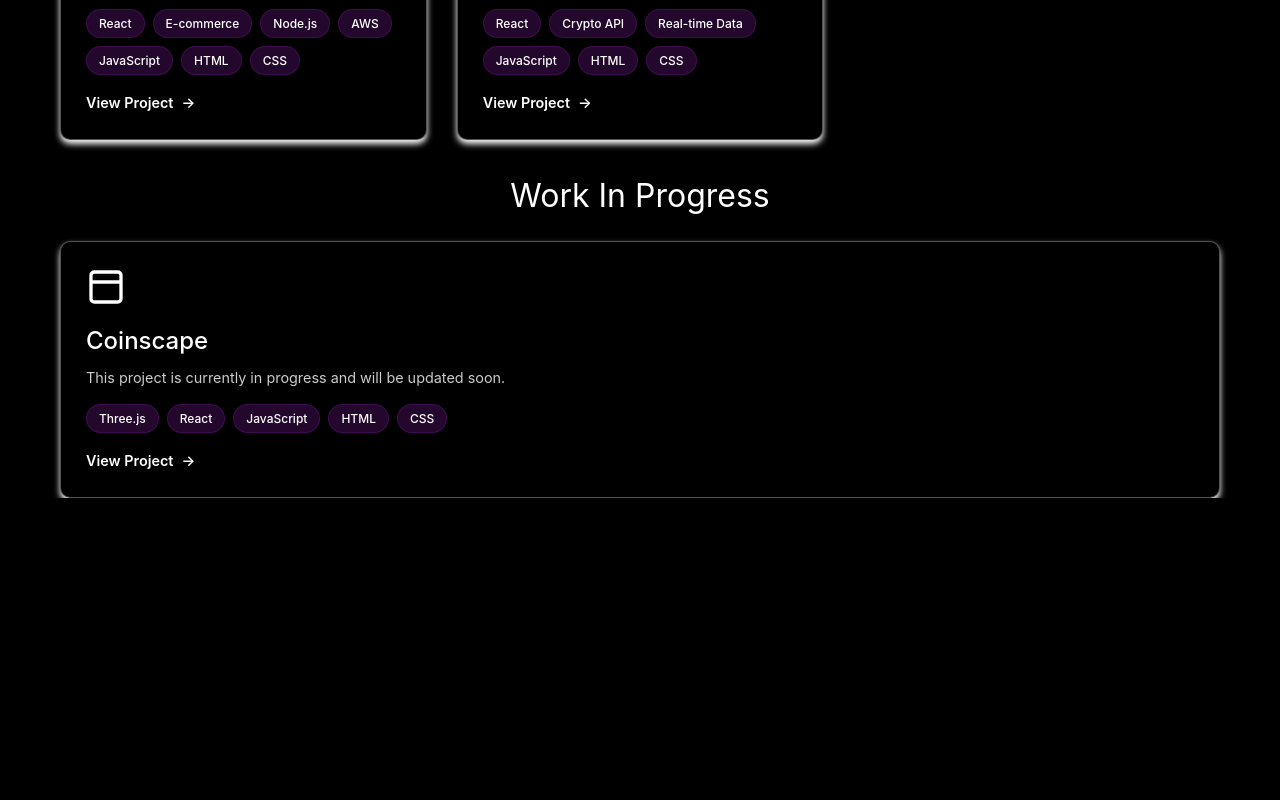
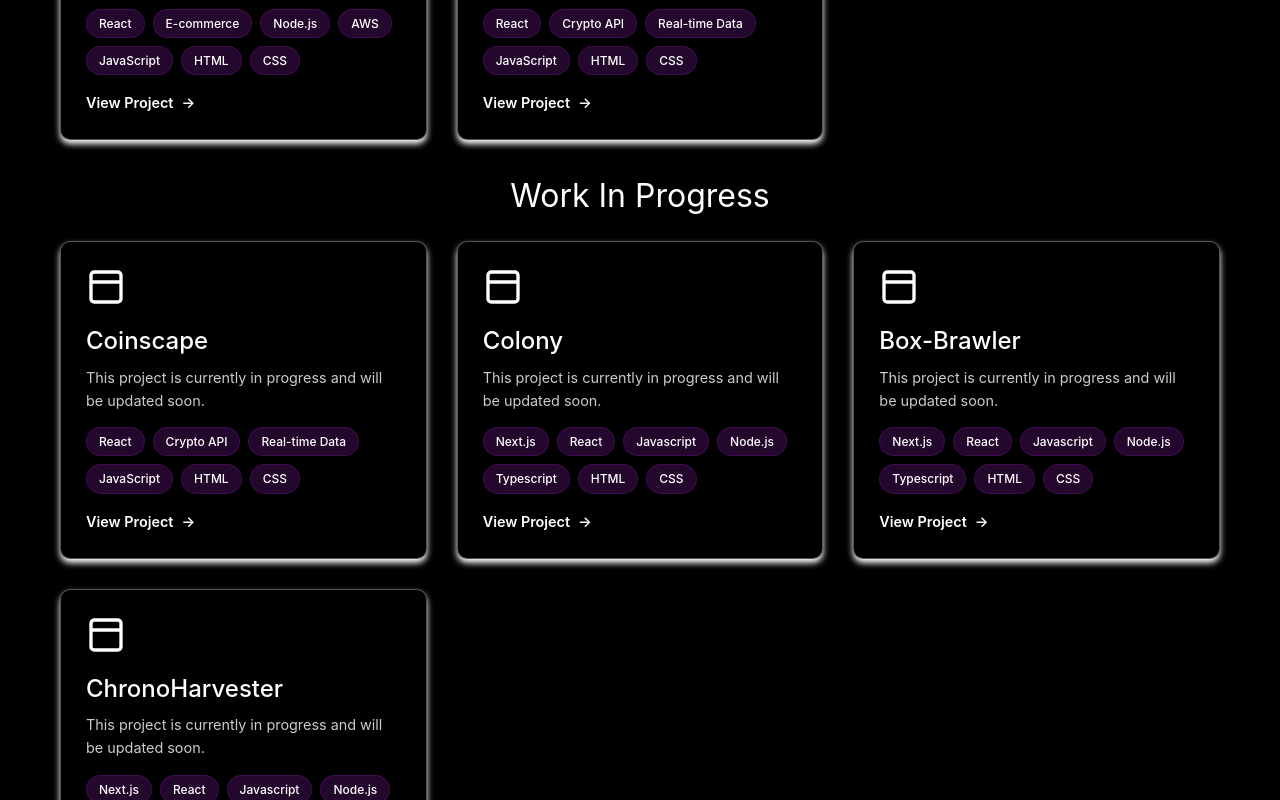
Before and after one commit to sjmiguel8/portfolio, a React (Create React App) app: page /projects in a window 1280 px wide. Shown: the part 2000-2800 px from the top of the page. Before the commit the page ends 2498 px from the top, so only its background shows below. Built offline with nearby package versions, Linux system fonts and the light colour scheme.

Commit message:
more work in progress projects added

```diff
--- a/src/pages/ProjectCard/ProjectCard.js
+++ b/src/pages/ProjectCard/ProjectCard.js
@@ -116,8 +116,29 @@ const Projects = () => {
             description: 'This project is currently in progress and will be updated soon.',
             link: 'https://coinsscape.vercel.app/',
             color: '#FFB668',
-            tags: ["Three.js", "React", "JavaScript", "HTML", "CSS"]
+            tags: ["React", "Crypto API", "Real-time Data", "JavaScript", "HTML", "CSS"]
         },
+        {
+            title: 'Colony',
+            description: 'This project is currently in progress and will be updated soon.',
+            link: 'https://v0-colony-game-concept.vercel.app/',
+            color: '#4ECDC4',
+            tags: ["Next.js", "React", "Javascript", "Node.js", "Typescript", "HTML", "CSS"]
+        },
+        {
+            title: 'Box-Brawler',
+            description: 'This project is currently in progress and will be updated soon.',
+            link: 'https://v0-three-js-fighting-game.vercel.app/',
+            color: '#4ECDC4',
+            tags: ["Next.js", "React", "Javascript", "Node.js", "Typescript", "HTML", "CSS"]
+        },
+        {
+            title: 'ChronoHarvester',
+            description: 'This project is currently in progress and will be updated soon.',
+            link: 'https://v0-three-js-game-concept-gray.vercel.app/',
+            color: '#45B7D1',
+            tags: ["Next.js", "React", "Javascript", "Node.js", "MongoDB", "NeonDB", "Typescript", "HTML", "CSS"]
+        }
     ];
 
     return (
```
